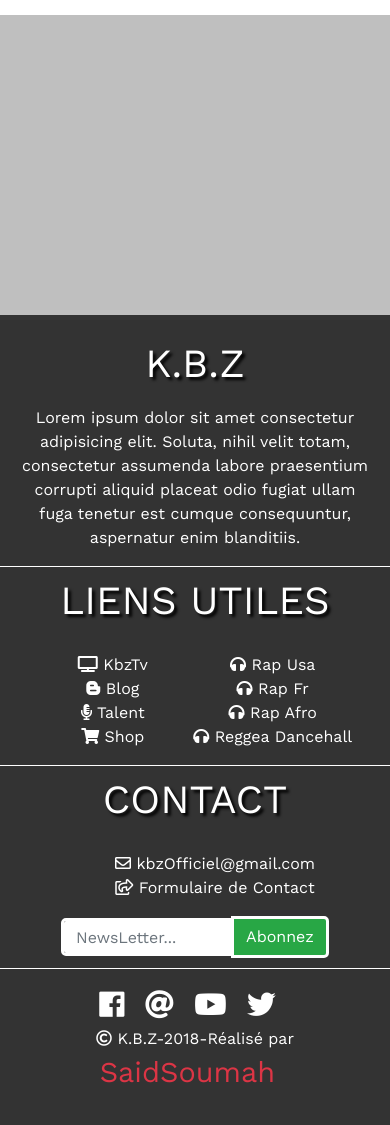
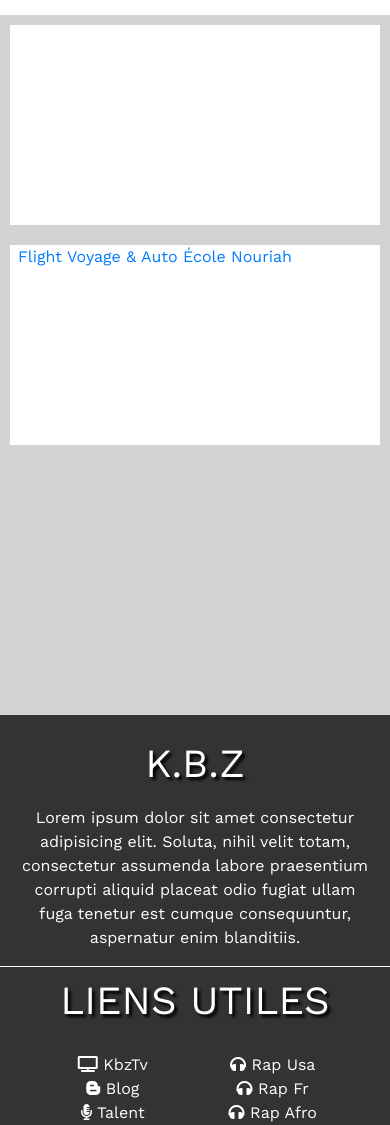
Before and after one commit to Free5Dev/musique, a PHP site: page / in a window 390 px wide. Shown: the part 156-1281 px from the top of the page. Before the commit the page ends 1239 px from the top, so only its background shows below. Run offline with PHP 8.4, Linux system fonts and the light colour scheme; some libraries are stand-ins or nearby versions.

```diff
--- a/css/style.css
+++ b/css/style.css
@@ -75,7 +75,29 @@ header{
     background-color: #333;
     color: #fff;
 }
-/* footer h1 */
+/* -----------------------------------------------------sectionAccueil----------------------------------- */
+.accueilFluid{
+    background-color: #D3D3D3;
+    height: 700px;
+}
+.accueilFluid .accueilRow .accueilCol{
+    /* border:1px solid red; */
+    padding: 0;
+}
+.accueilFluid .accueilRow .accueilCol .accueilElement{
+    background-color: #fff;
+    height: 200px;
+    margin: 10px;
+
+}
+.plegunFacebook{
+    padding: 5px;
+}
+.fb-page{
+    width: 290px;
+    min-width: 20px;
+}
+/* -------------------------------------------------------footer h1------------------------------------- */
 .footer{
     background-color: #333333;
     color: #fff;
--- a/index.php
+++ b/index.php
@@ -33,9 +33,7 @@
     <!-- navbar -->
     <?php include('navbar.inc.php'); ?>
     <!-- section -->
-    <section class="container-fluid" style="height:300px; background-color:rgba(128,128,128,.5)">
-
-     </section>
+   <?php include('sectionAccueil.inc.php'); ?>
     <!-- inclusion du footer -->
     <?php include('footer.inc.php'); ?>
 </body>
--- a/navbar.inc.php
+++ b/navbar.inc.php
@@ -1,34 +1,18 @@
-<!DOCTYPE html>
+<!doctype html>
 <html lang="en">
   <head>
-    <meta charset="UTF-8">
-    <meta name="viewport" content="width=device-width, initial-scale=1.0">
-    <meta http-equiv="X-UA-Compatible" content="ie=edge">
-    <title>KBZ prémière plateforme de musique</title>
-    <!-- script d'injection des anciennes navigateurs -->
-    <!--[if (lt IE 9) & (!IEMobile)]>
-			<script src="https://cdnjs.cloudflare.com/ajax/libs/livingston-css3-mediaqueries-js/1.0.0/css3-mediaqueries.js"></script>
-		<![endif]-->
-    <!-- lien di favicon -->
-    <link rel="icon" href="./images/kbzLogo.jpg"/>
-    <!-- cdn fontawesome -->
-    <link rel="stylesheet" href="https://use.fontawesome.com/releases/v5.0.13/css/all.css" integrity="sha384-DNOHZ68U8hZfKXOrtjWvjxusGo9WQnrNx2sqG0tfsghAvtVlRW3tvkXWZh58N9jp" crossorigin="anonymous">
-    <!-- google font  -->
+    <!-- Required meta tags -->
+    <meta charset="utf-8">
+    <meta name="viewport" content="width=device-width, initial-scale=1, shrink-to-fit=no">
 
-    <!-- bootstrap min css -->
-    <link rel="stylesheet" href="https://stackpath.bootstrapcdn.com/bootstrap/4.1.0/css/bootstrap.min.css" integrity="sha384-9gVQ4dYFwwWSjIDZnLEWnxCjeSWFphJiwGPXr1jddIhOegiu1FwO5qRGvFXOdJZ4" crossorigin="anonymous">     <!--bootstrap min js -->
-    <script src="https://stackpath.bootstrapcdn.com/bootstrap/4.1.0/js/bootstrap.min.js" integrity="sha384-uefMccjFJAIv6A+rW+L4AHf99KvxDjWSu1z9VI8SKNVmz4sk7buKt/6v9KI65qnm" crossorigin="anonymous"></script>
-    <!-- jquery -->
-    <script src="https://ajax.googleapis.com/ajax/libs/jquery/1.12.4/jquery.min.js"></script>
-    <!-- lien du fichier css -->
-    <link rel="stylesheet" href="./css/style.css"/>
-    <!-- lien script js -->
-    <script src="./js/script.js"></script>
+    <!-- Bootstrap CSS -->
+    <link rel="stylesheet" href="https://stackpath.bootstrapcdn.com/bootstrap/4.1.0/css/bootstrap.min.css" integrity="sha384-9gVQ4dYFwwWSjIDZnLEWnxCjeSWFphJiwGPXr1jddIhOegiu1FwO5qRGvFXOdJZ4" crossorigin="anonymous">
+
+    <title>Hello, world!</title>
   </head>
   <body>
-    <!-- navbar  -->
    <nav class="navbar navbar-expand-lg navbar-light bg-light navbarMenu">
-      <a class="navbar-brand text-danger" href="index.php">K.B.Z</a>
+  <a class="navbar-brand  text-danger" href="index.php">K.B.Z</a>
   <button class="navbar-toggler" type="button" data-toggle="collapse" data-target="#navbarSupportedContent" aria-controls="navbarSupportedContent" aria-expanded="false" aria-label="Toggle navigation">
     <span class="navbar-toggler-icon"></span>
   </button>
@@ -50,7 +34,6 @@
           <a class="dropdown-item" href="#">Rap Afro</a>
           <div class="dropdown-divider"></div>
           <a class="dropdown-item" href="#">Reggue Dancehall</a>
-              <div class="dropdown-divider"></div>
         </div>
       </li>
       <li class="nav-item">
@@ -69,5 +52,11 @@
 
   </div>
 </nav>
+
+    <!-- Optional JavaScript -->
+    <!-- jQuery first, then Popper.js, then Bootstrap JS -->
+    <script src="https://code.jquery.com/jquery-3.3.1.slim.min.js" integrity="sha384-q8i/X+965DzO0rT7abK41JStQIAqVgRVzpbzo5smXKp4YfRvH+8abtTE1Pi6jizo" crossorigin="anonymous"></script>
+    <script src="https://cdnjs.cloudflare.com/ajax/libs/popper.js/1.14.0/umd/popper.min.js" integrity="sha384-cs/chFZiN24E4KMATLdqdvsezGxaGsi4hLGOzlXwp5UZB1LY//20VyM2taTB4QvJ" crossorigin="anonymous"></script>
+    <script src="https://stackpath.bootstrapcdn.com/bootstrap/4.1.0/js/bootstrap.min.js" integrity="sha384-uefMccjFJAIv6A+rW+L4AHf99KvxDjWSu1z9VI8SKNVmz4sk7buKt/6v9KI65qnm" crossorigin="anonymous"></script>
   </body>
 </html>
--- /dev/null
+++ b/sectionAccueil.inc.php
@@ -0,0 +1,59 @@
+<!DOCTYPE html>
+<html lang="en">
+<head>
+    <meta charset="UTF-8">
+    <meta name="viewport" content="width=device-width, initial-scale=1.0">
+    <meta http-equiv="X-UA-Compatible" content="ie=edge">
+    <title>KBZ prémière plateforme de musique</title>
+    <!-- script d'injection des anciennes navigateurs -->
+    <!--[if (lt IE 9) & (!IEMobile)]>
+			<script src="https://cdnjs.cloudflare.com/ajax/libs/livingston-css3-mediaqueries-js/1.0.0/css3-mediaqueries.js"></script>
+		<![endif]-->
+    <!-- lien di favicon -->
+    <link rel="icon" href="./images/kbzLogo.jpg"/>
+    <!-- cdn fontawesome -->
+    <link rel="stylesheet" href="https://use.fontawesome.com/releases/v5.0.13/css/all.css" integrity="sha384-DNOHZ68U8hZfKXOrtjWvjxusGo9WQnrNx2sqG0tfsghAvtVlRW3tvkXWZh58N9jp" crossorigin="anonymous">
+    <!-- jquery -->
+    <script src="https://ajax.googleapis.com/ajax/libs/jquery/3.3.1/jquery.min.js"></script>
+    <!-- bootstrap min css -->
+    <link rel="stylesheet" href="https://maxcdn.bootstrapcdn.com/bootstrap/4.0.0/css/bootstrap.min.css"/>
+    <!-- bootstrap min js -->
+    <script src="https://maxcdn.bootstrapcdn.com/bootstrap/4.0.0/js/bootstrap.min.js"></script>
+
+    <!-- lien du fichier css -->
+    <link rel="stylesheet" href="./css/style.css"/>
+    <!-- lien script js -->
+    <script src="./js/script.js"></script>
+</head>
+<body>
+    <!-- <!-- -------------------------------sectionAccueuil.inc.php ------------------------------ -> -->
+    <section class="container-fluid accueilFluid">
+        <div class="row accueilRow">
+            <div class="col-sm-12 col-md-9 accueilCol">
+                <div class="accueilElement">
+
+                </div>
+            </div>
+            <div class="col-sm-12 col-md-3 accueilCol">
+                <div class="accueilElement">
+                    <!-- plegun page facebook -->
+                    <div class="plegunFacebook img-fluid" style="padding:0px;text-align:center;">
+                        <div id="fb-root"></div>
+                            <script>(function(d, s, id) {
+                            var js, fjs = d.getElementsByTagName(s)[0];
+                            if (d.getElementById(id)) return;
+                            js = d.createElement(s); js.id = id;
+                            js.src = 'https://connect.facebook.net/fr_FR/sdk.js#xfbml=1&version=v3.0';
+                            fjs.parentNode.insertBefore(js, fjs);
+                            }(document, 'script', 'facebook-jssdk'));</script>
+
+                        <div class="fb-page" data-href="https://www.facebook.com/Flight-Voyage-Auto-%C3%89cole-Nouriah-391164374695204/" data-width="290" data-small-header="false" data-adapt-container-width="true" data-hide-cover="false" data-show-facepile="true"><blockquote cite="https://www.facebook.com/Flight-Voyage-Auto-%C3%89cole-Nouriah-391164374695204/" class="fb-xfbml-parse-ignore"><a href="https://www.facebook.com/Flight-Voyage-Auto-%C3%89cole-Nouriah-391164374695204/">Flight Voyage &amp; Auto École Nouriah</a></blockquote></div>
+                    </div>
+
+                    <!-- end  -->
+                </div>
+            </div>
+        </div>
+    </section>
+</body>
+</html>
```
Lines whose indentation alone changed are shown as unchanged.
